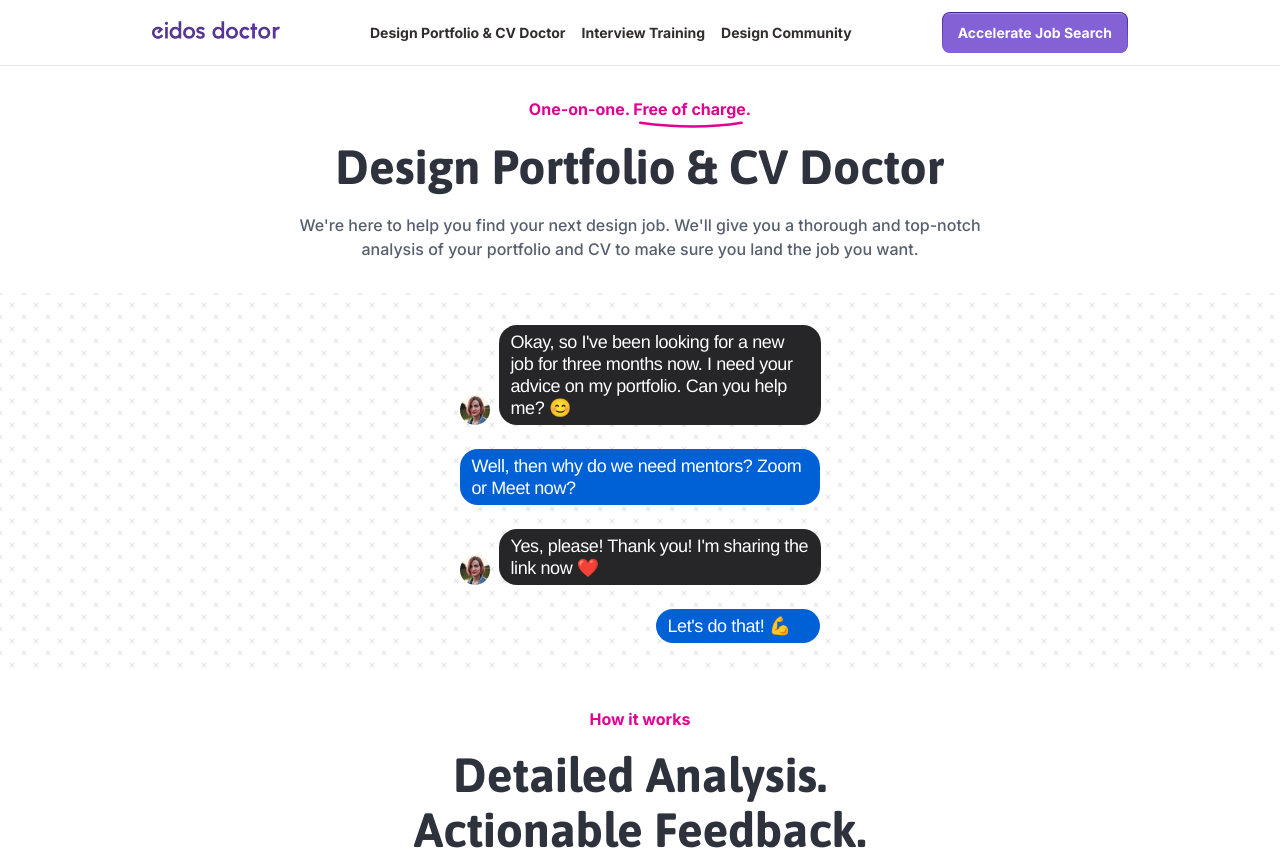
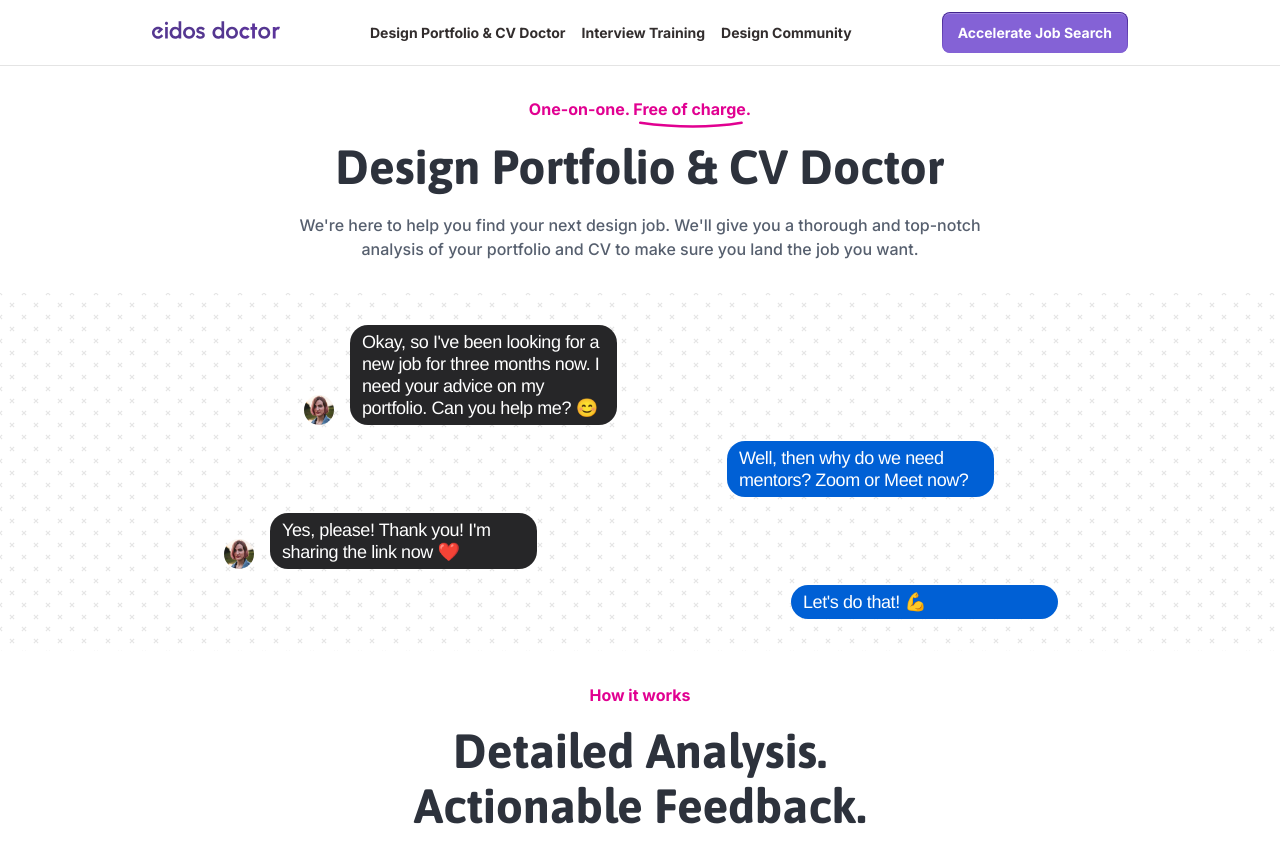
Before and after one commit to tomby5475/eidos_doctor, a React (Vite) app: page / in a window 1280 px wide. Shown: the top 850 px of the page. Built offline with nearby package versions, Linux system fonts and the light colour scheme.

Commit message:
desktop ImageSection

```diff
--- a/src/screens/MobileLp/sections/ImageSection/ImageSection.tsx
+++ b/src/screens/MobileLp/sections/ImageSection/ImageSection.tsx
@@ -1,6 +1,5 @@
 import React from "react";
 
-// Define message data for better maintainability
 const messages = [
   {
     sender: "other",
@@ -23,42 +22,38 @@ const messages = [
 ];
 
 export const ImageSection = (): JSX.Element => {
+  // Track bubble counts for each sender type
+  let otherBubbleCount = 0;
+  let selfBubbleCount = 0;
+
   return (
+    <div className="bg-crosses relative left-1/2 right-1/2 w-screen -ml-[50vw] -mr-[50vw]">
+      <div className="flex flex-col gap-6 px-4 py-8 max-w-[928px] mx-auto w-full md:gap-y-4">
+        {messages.map((message, index) => {
+          // Increment counters and determine desktop positioning
+          let desktopTranslateClass = "";
 
-<div className="bg-crosses relative left-1/2 right-1/2 w-screen -ml-[50vw] -mr-[50vw] bg-crosses">
-  <div className="flex flex-col gap-6 px-4 py-8 max-w-[393px] mx-auto w-full">
-    {messages.map((message, index) => (
+          if (message.sender === "other") {
+            otherBubbleCount++;
+            desktopTranslateClass = otherBubbleCount === 1 ? "md:translate-x-28" : "md:translate-x-8";
+          } else {
+            selfBubbleCount++;
+            desktopTranslateClass = selfBubbleCount === 1 ? "md:translate-x-[-48px]" : "md:translate-x-4";
+          }
+
+          return (
             <div
               key={index}
-        className={`flex ${
-          message.sender === "self" ? "flex-col items-end" : "items-end"
-        } gap-2 w-full`}
+              className={`w-full flex ${
+                message.sender === "self" ? "justify-end" : "justify-start"
+              }`}
             >
-        {message.sender === "other" && (
+              <div className={`flex items-end gap-2 md:gap-4 max-w-[600px] ${desktopTranslateClass}`}>
+                {message.sender === "other" && message.avatar && (
                   <div
-            className="w-[30px] h-[30px] bg-cover bg-center rounded-full"
+                    className="w-[30px] h-[30px] bg-cover bg-center rounded-full shrink-0"
                     style={{ backgroundImage: `url(${message.avatar})` }}
                   />
-        )}
-
-        <div
-          className={`flex flex-col ${
-            message.sender === "self" ? "items-start" : "items-end"
-          } ${
-            message.sender === "self" && index === messages.length - 1
-              ? "w-[165px]"
-              : "flex-1"
-          }`}
-        >
-          <div className="flex items-end w-full">
-            {message.sender === "other" && (
-              <div className="flex flex-col w-px h-5 items-start">
-                {/* <img
-                  className="mb-[-0.32px] relative w-[16.42px] h-[20.32px] ml-[-5.00px] mr-[-10.42px]"
-                  alt="Container"
-                  src="/container.svg"
-                /> */}
-              </div>
                 )}
 
                 <div
@@ -66,28 +61,21 @@ export const ImageSection = (): JSX.Element => {
                     message.sender === "self"
                       ? "bg-[#0060d5] text-white"
                       : "bg-[#262628] text-label-colordarkprimary"
-              } flex-1`}
+                  } w-full md:w-[267px]`}
                 >
-              <div className="font-['SF_Pro_Text-Regular',Helvetica] font-normal text-lg tracking-[-0.41px] leading-[22px]">
+                  <p className="font-['SF_Pro_Text-Regular',Helvetica] font-normal text-lg tracking-[-0.41px] leading-[22px]">
                     {message.text}
-              </div>
+                  </p>
                 </div>
 
                 {message.sender === "self" && (
-              <div className="mr-[-0.90px] rotate-180 flex flex-col w-px h-5 items-start">
-                {/* <img
-                  className="mt-[-0.32px] -rotate-180 relative w-[16.42px] h-[20.32px] ml-[-5.00px] mr-[-10.42px]"
-                  alt="Container"
-                  src="/container-1.svg"
-                /> */}
-              </div>
+                  <div className="w-[30px] h-[30px]" />
                 )}
               </div>
             </div>
-      </div>
-    ))}
+          );
+        })}
       </div>
     </div>
-
   );
 };
```
Lines whose indentation alone changed are shown as unchanged.
